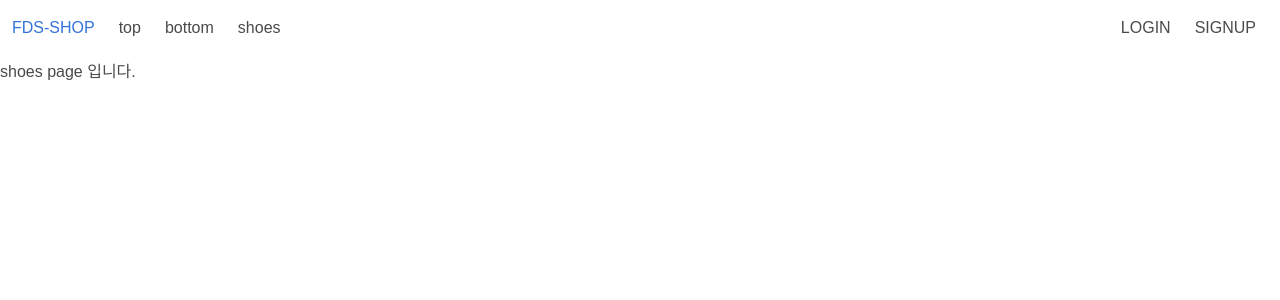
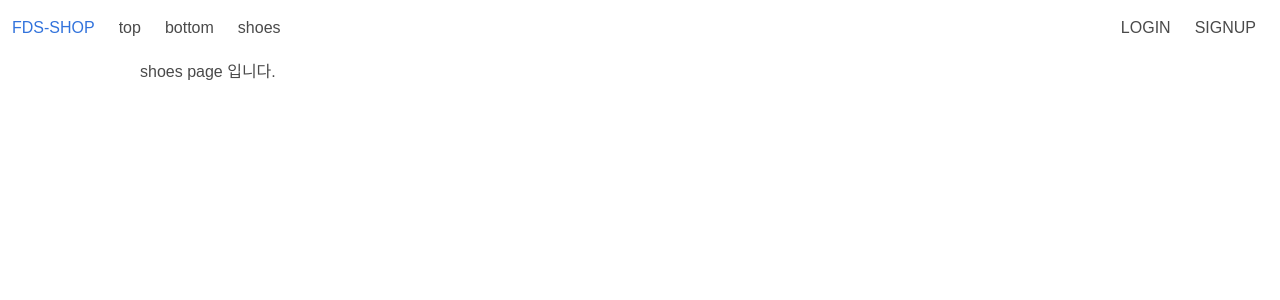
Before and after one commit to fds-onlineShop/fds-final_project, a React (Create React App) app: page /shoes in a window 1280 px wide. Shown: the top 300 px of the page. Built offline with nearby package versions, Linux system fonts and the light colour scheme; no server answers; a web font is replaced by a local one.

Commit message:
main layout 구성 , css 초기화

```diff
--- a/src/components/LoginForm.js
+++ b/src/components/LoginForm.js
@@ -23,7 +23,7 @@ export default class LoginForm extends React.Component {
     } = this.props;
 
     return (
-      <React.Fragment>
+      <div className="layout-center">
         <form onSubmit={this.handleSubmit}>
           <div className="field">
             <label className="label">사용자 이름</label>
@@ -53,7 +53,7 @@ export default class LoginForm extends React.Component {
             </div>
           </div>
         </form>
-      </React.Fragment>
+      </div>
     );
   }
 }
--- a/src/components/MainLayout.js
+++ b/src/components/MainLayout.js
@@ -4,7 +4,7 @@ export default function MainLayout(props) {
   return (
     <div className="main-layout">
       <div className="content_dummy-box" />
-      {props.children}
+      <div className="layout-center">{props.children}</div>
     </div>
   );
 }
--- a/src/components/NavBarMain.js
+++ b/src/components/NavBarMain.js
@@ -7,6 +7,17 @@ export default function NavBar({
 }) {
   return (
     <React.Fragment>
+      <div className="back">
+        <video
+          className="bckgd-video"
+          src="https://r6---sn-3u-bh2ll.googlevideo.com/videoplayback?ip=223.16.229.241&clen=75855180&source=youtube&aitags=133%2C134%2C135%2C136%2C137%2C160%2C242%2C243%2C244%2C247%2C248%2C278%2C298%2C299%2C302%2C303&c=WEB&key=cms1&ei=TdU5W4jXLsOoqQHBiaMw&ipbits=0&pl=24&sparams=aitags,clen,dur,ei,expire,gir,id,initcwndbps,ip,ipbits,ipbypass,itag,keepalive,lmt,mime,mip,mm,mn,ms,mv,pcm2cms,pl,requiressl,source&fexp=23709359&id=o-AE9DXfQJPGPK7L0frS5H2j_Dotu0VKTB2ZtjGXytlYA0&dur=127.900&itag=299&requiressl=yes&mime=video%2Fmp4&gir=yes&fvip=6&keepalive=yes&expire=1530538413&lmt=1439899403175234&signature=27886C0205307D739882BF324F9E723DD8A1ED16.505FC6FAE7CD3E8F469B52D75240D7D4755471C2&video_id=77VFH6DBNXo&title=free+website+video+background+FullHD+-+ink+drops+-+1920+x+1080p+50+fps&rm=sn-ibj-i3bk7s,sn-i3b6e7d&req_id=21dfd9f70c4da3ee&redirect_counter=2&cms_redirect=yes&ipbypass=yes&mip=220.117.71.145&mm=29&mn=sn-3u-bh2ll&ms=rdu&mt=1530515841&mv=u&pcm2cms=yes"
+          autoPlay="autoPlay"
+          loop="loop"
+          preload="auto"
+          muted="true"
+        />
+      </div>
+      <div className="content_dummy-box" />
       <div className="navbar_main">
         <aside className="menu">
           <p className="menu-label">FDS-SHOP</p>
--- a/src/index.scss
+++ b/src/index.scss
@@ -1,11 +1,13 @@
 @import '../node_modules/bulma/bulma.sass';
 @import url('https://fonts.googleapis.com/css?family=ABeeZee');
 body {
+  background-color: #fff;
   font-family: 'ABeeZee', sans-serif;
 }
 
 .navbar {
   background: rgba(255, 255, 255, 0.7);
+
   width: 100%;
   text-align: center;
   position: fixed;
@@ -31,7 +33,7 @@ video {
 .menu {
   position: fixed;
   float: left;
-  z-index: 200;
+  z-index: 100;
 
   margin-left: 80px;
   &-label,
@@ -42,3 +44,9 @@ video {
     width: min-content;
   }
 }
+
+.layout-center {
+  display: block;
+  width: 1000px;
+  margin: 0 auto;
+}
--- a/src/pages/MainPage.js
+++ b/src/pages/MainPage.js
@@ -6,19 +6,8 @@ import MainLayout from '../components/MainLayout';
 export default function MainPage() {
   return (
     <React.Fragment>
-      <MainLayout>
-        <NavBarMainContainer />
-        <div className="back">
-          <video
-            className="bckgd-video"
-            src="https://r6---sn-3u-bh2ll.googlevideo.com/videoplayback?ip=223.16.229.241&clen=75855180&source=youtube&aitags=133%2C134%2C135%2C136%2C137%2C160%2C242%2C243%2C244%2C247%2C248%2C278%2C298%2C299%2C302%2C303&c=WEB&key=cms1&ei=TdU5W4jXLsOoqQHBiaMw&ipbits=0&pl=24&sparams=aitags,clen,dur,ei,expire,gir,id,initcwndbps,ip,ipbits,ipbypass,itag,keepalive,lmt,mime,mip,mm,mn,ms,mv,pcm2cms,pl,requiressl,source&fexp=23709359&id=o-AE9DXfQJPGPK7L0frS5H2j_Dotu0VKTB2ZtjGXytlYA0&dur=127.900&itag=299&requiressl=yes&mime=video%2Fmp4&gir=yes&fvip=6&keepalive=yes&expire=1530538413&lmt=1439899403175234&signature=27886C0205307D739882BF324F9E723DD8A1ED16.505FC6FAE7CD3E8F469B52D75240D7D4755471C2&video_id=77VFH6DBNXo&title=free+website+video+background+FullHD+-+ink+drops+-+1920+x+1080p+50+fps&rm=sn-ibj-i3bk7s,sn-i3b6e7d&req_id=21dfd9f70c4da3ee&redirect_counter=2&cms_redirect=yes&ipbypass=yes&mip=220.117.71.145&mm=29&mn=sn-3u-bh2ll&ms=rdu&mt=1530515841&mv=u&pcm2cms=yes"
-            autoplay="autoplay"
-            loop="loop"
-            preload="auto"
-            muted="true"
-          />
-        </div>
-      </MainLayout>
+      <NavBarMainContainer />
+      <MainLayout />
     </React.Fragment>
   );
 }
--- a/src/pages/OrderHistoryPage.js
+++ b/src/pages/OrderHistoryPage.js
@@ -1,7 +1,6 @@
 import React from 'react';
 import OrderHistoryContainer from '../containers/OrderHistoryContainer';
 import { OrderHistoryProvider } from '../contexts/OrderHistoryContext';
-import NavBar from '../components/NavBar';
 import NavBarContainer from '../containers/NavBarContainer';
 import MainLayout from '../components/MainLayout';
 
```
Also changed, not shown: src/index.css, 1 other file (tests, documents, lock files or other folders).
